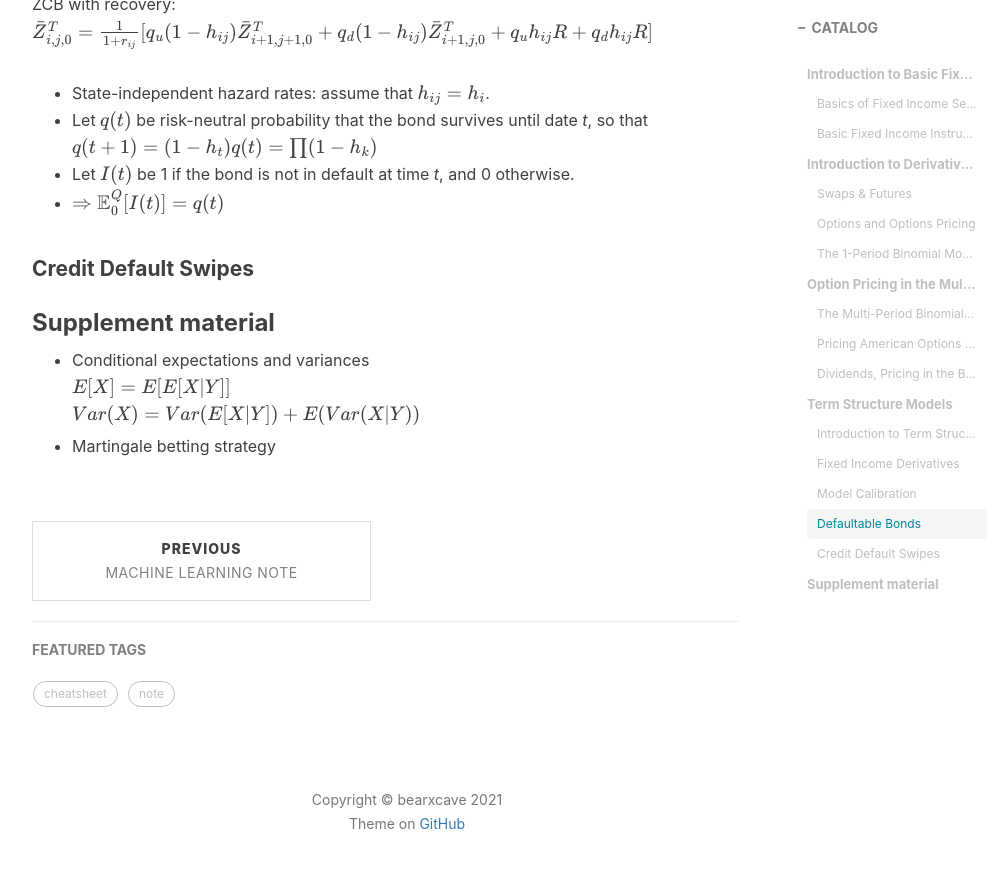
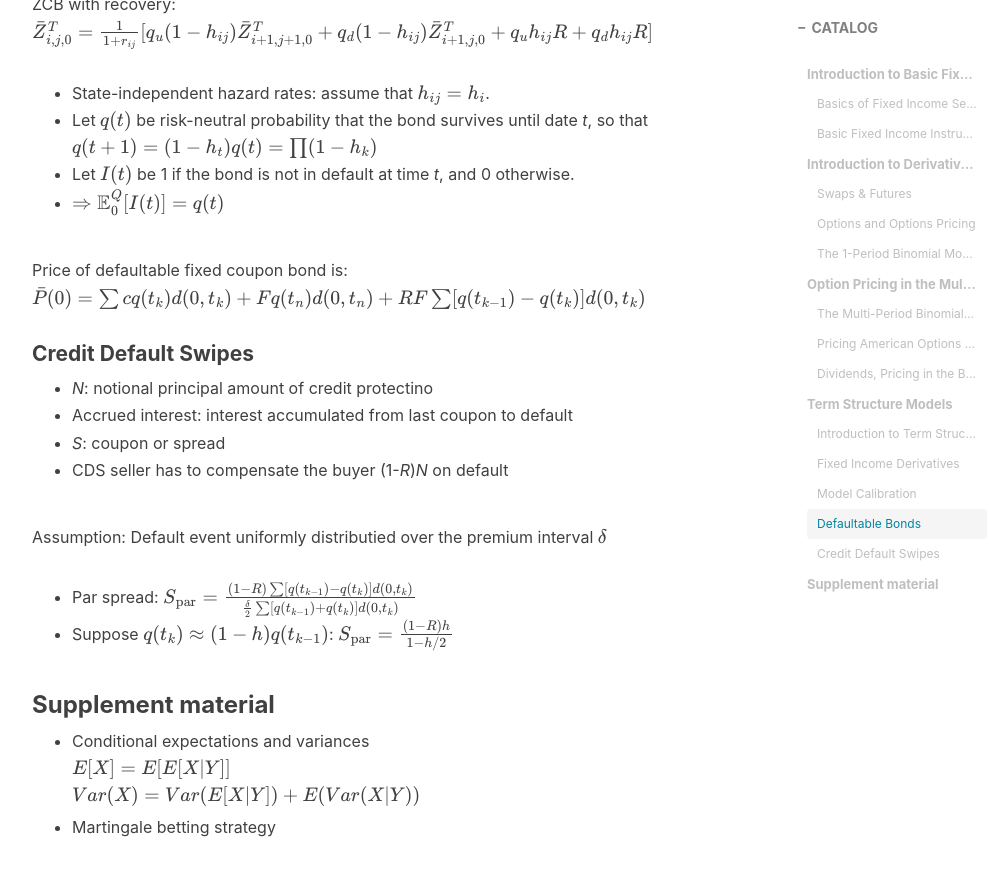
Before and after one commit to Bearxcave/Bearxcave.github.io, a Jekyll site: the page built from _posts/2021-03-12-cheatsheet-FE&RM-I.md, in a window 1280 px wide and 900 px high, scrolled down 4118 px. Shown: the top 876 px of the window, without its empty margins (233-1239 px from the left). Built offline with Jekyll 4.4.1, drawn with Linux system fonts in a browser that asks for light colours; nearby versions of some CDN libraries; formulas are drawn with MathJax 3; comment, search, counter and statistics services are not loaded.

Commit message:
Update 2021-03-12-cheatsheet-FE&RM-I.md

```diff
--- a/_posts/2021-03-12-cheatsheet-FE&RM-I.md
+++ b/_posts/2021-03-12-cheatsheet-FE&RM-I.md
@@ -136,9 +136,19 @@
 * Let $I(t)$ be 1 if the bond is not in default at time *t*, and 0 otherwise.
 * $\Rightarrow \mathbb E_0^Q [I(t)] = q(t)$
 
+Price of defaultable fixed coupon bond is: $\bar P(0) = \sum c q(t_k) d(0, t_k) + F q(t_n) d(0,t_n) + RF \sum [q(t_{k-1}) - q(t_k)] d(0,t_k)$
+
 #### Credit Default Swipes
 
+* *N*: notional principal amount of credit protectino
+* Accrued interest: interest accumulated from last coupon to default
+* *S*: coupon or spread
+* CDS seller has to compensate the buyer (1-*R*)*N* on default
 
+Assumption: Default event uniformly distributied over the premium interval $\delta$
+
+* Par spread: $S_\text{par} = \frac{(1-R) \sum [q(t_{k-1}) - q(t_k)] d(0,t_k)}{\frac{\delta}{2} \sum [q(t_{k-1}) + q(t_k)] d(0,t_k) }$
+* Suppose $q(t_k)\approx (1-h) q(t_{k-1})$: $S_\text{par} = \frac{(1-R)h}{1-h/2}$
 
 ### Supplement material
 
```
